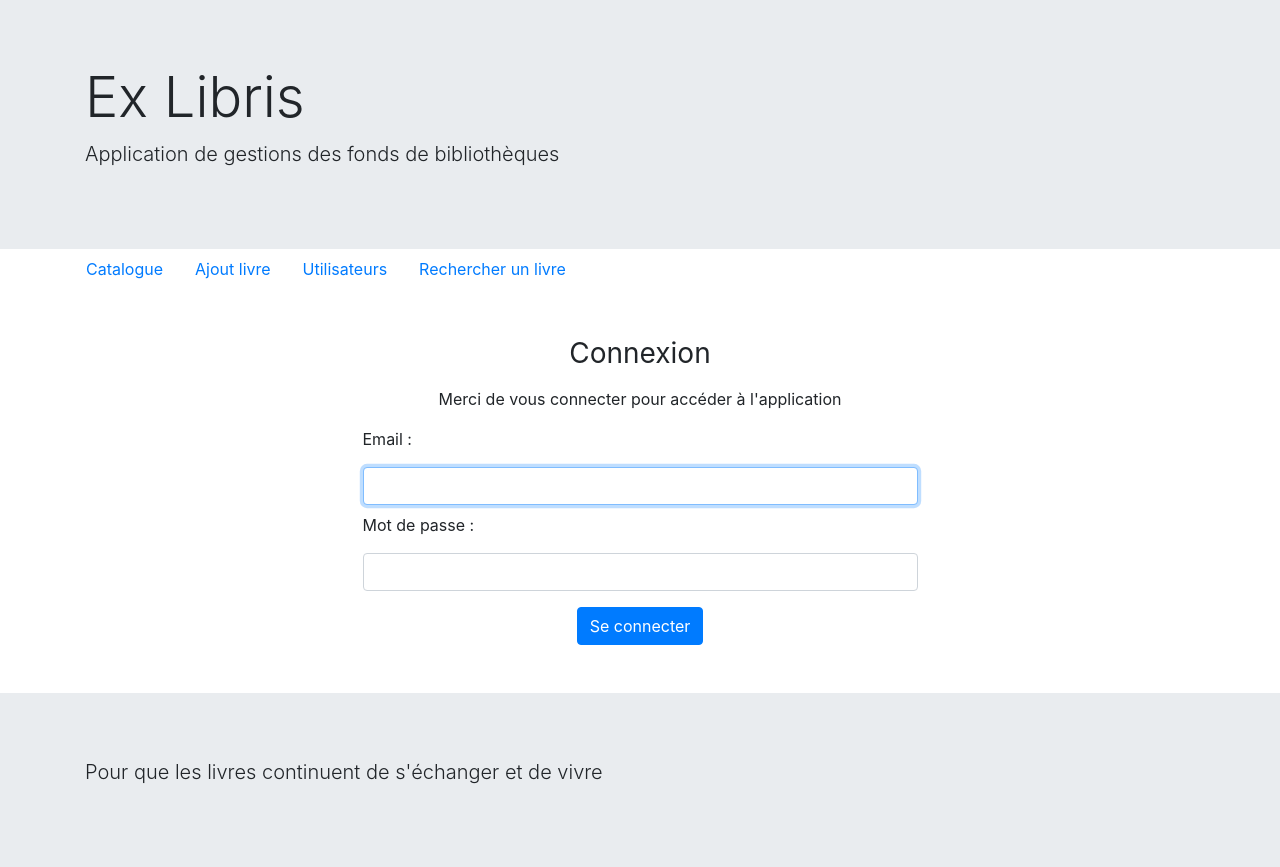
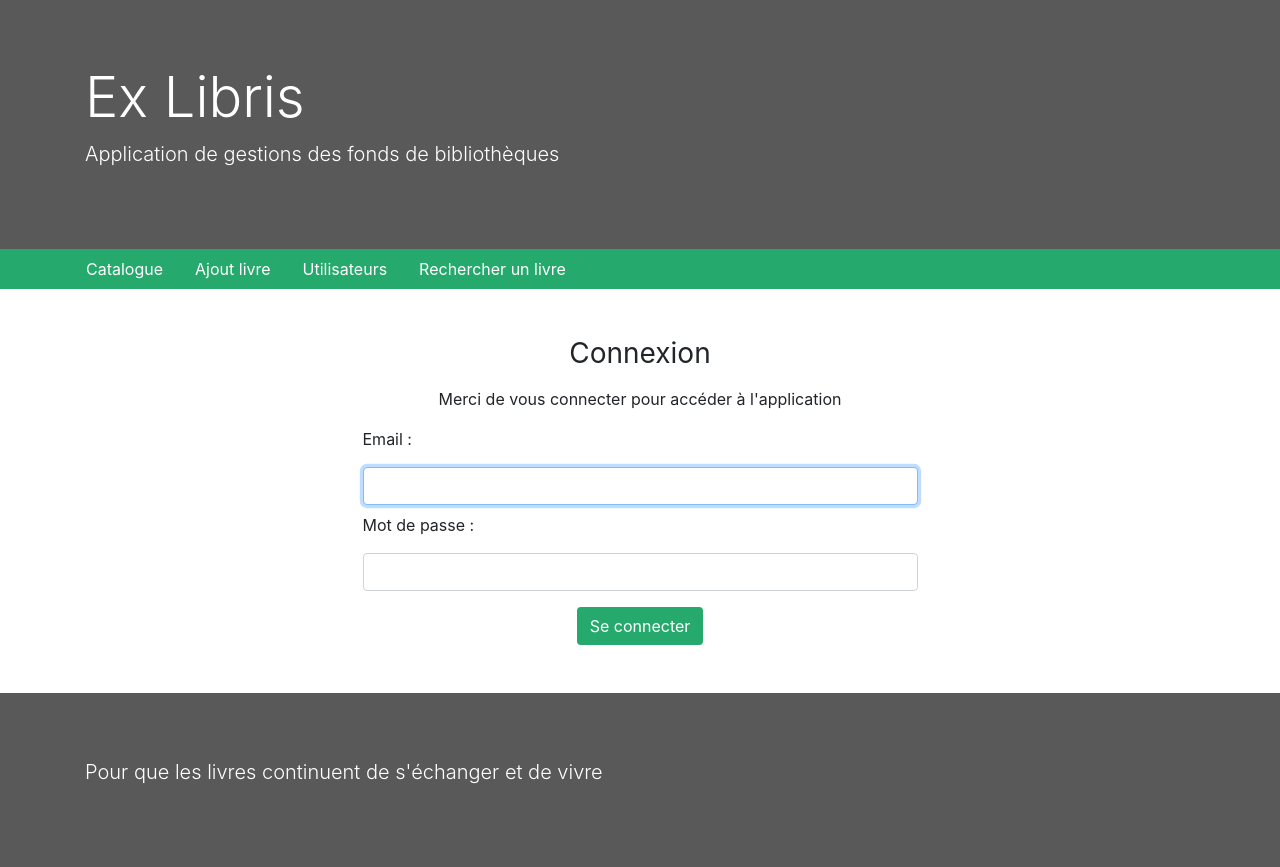
Before and after one commit to thomgo/symfonyLibrairy, a Symfony app: template templates/security/login.html.twig in a window 1280 px wide. Run offline with Twig, Linux system fonts and the light colour scheme; the template is opened without the code that fills it, so the values that code supplies are empty; some libraries are stand-ins or nearby versions.

Commit message:
add colors in main css and split footer and header in separate files from base template

```diff
--- a/public/css/main.css
+++ b/public/css/main.css
@@ -1,4 +1,22 @@
+/* Utility classes */
 
+/* green: 91c499 */
+/* dark : 595959 */
+
+.main-bg {
+  background-color: #595959;
+}
+
+.sec-bg {
+  background-color: #26a96c;
+  color: white;
+}
+
+/* Genrale rules */
+
+.sec-bg a {
+  color: white;
+}
 
 /* Tablets */
 @media only screen and (min-width: 768px) {
--- a/templates/base.html.twig
+++ b/templates/base.html.twig
@@ -9,13 +9,7 @@
         {% endblock %}
     </head>
     <body>
-      <div class="jumbotron jumbotron-fluid my-0">
-        <div class="container">
-          <h1 class="display-4">Ex Libris</h1>
-          <p class="lead">Application de gestions des fonds de bibliothèques</p>
-        </div>
-      </div>
-
+      {{ include('header.html.twig') }}
       {{ include('nav.html.twig') }}
 
       <main class="container my-5">
@@ -27,10 +21,6 @@
           <script src="https://stackpath.bootstrapcdn.com/bootstrap/4.4.1/js/bootstrap.min.js" integrity="sha384-wfSDF2E50Y2D1uUdj0O3uMBJnjuUD4Ih7YwaYd1iqfktj0Uod8GCExl3Og8ifwB6" crossorigin="anonymous"></script>
         {% endblock %}
       </main>
-      <div class="jumbotron jumbotron-fluid mb-0">
-        <div class="container">
-          <p class="lead">Pour que les livres continuent de s'échanger et de vivre</p>
-        </div>
-      </div>
+      {{ include('footer.html.twig') }}
     </body>
 </html>
--- /dev/null
+++ b/templates/footer.html.twig
@@ -0,0 +1,5 @@
+<footer class="jumbotron jumbotron-fluid mb-0 main-bg text-white">
+  <div class="container">
+    <p class="lead">Pour que les livres continuent de s'échanger et de vivre</p>
+  </div>
+</footer>
--- /dev/null
+++ b/templates/header.html.twig
@@ -0,0 +1,6 @@
+<header class="jumbotron jumbotron-fluid my-0 main-bg text-white">
+  <section class="container">
+    <h1 class="display-4">Ex Libris</h1>
+    <p class="lead">Application de gestions des fonds de bibliothèques</p>
+  </section>
+</header>
--- a/templates/nav.html.twig
+++ b/templates/nav.html.twig
@@ -1,7 +1,7 @@
-<nav class="">
+<nav class="sec-bg">
   <ul class="container nav">
     <li class="nav-item">
-      <a class="nav-link active" href="{{ path("librairian")}}">Catalogue</a>
+      <a class="nav-link" href="{{ path("librairian")}}">Catalogue</a>
     </li>
     <li class="nav-item">
       <a class="nav-link" href="{{ path("librairian_new_book")}}">Ajout livre</a>
--- a/templates/security/login.html.twig
+++ b/templates/security/login.html.twig
@@ -20,7 +20,7 @@
 
         <input type="hidden" name="_csrf_token" value="{{ csrf_token('authenticate') }}">
         <div class="text-center">
-          <button class="btn btn-primary mt-2" type="submit">Se connecter</button>
+          <button class="btn sec-bg mt-2" type="submit">Se connecter</button>
         </div>
     </form>
   </div>
```
